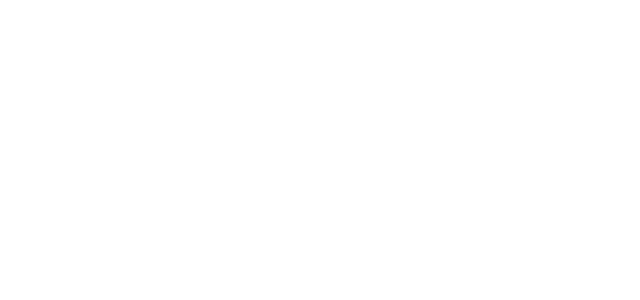
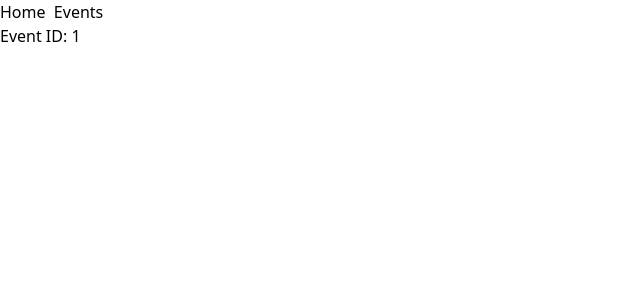
Before and after one commit to rust-jvm-go/nuxt3-app, a Nuxt app: page /events/1 in a window 1280 px wide. Before the commit this address had no page. Shown: the top 300 px of the page, without its empty margins (0-640 px from the left). Built offline with nearby package versions, Linux system fonts and the light colour scheme.

Commit message:
Added dynamic page route, links nav

```diff
--- a/app.vue
+++ b/app.vue
@@ -3,7 +3,17 @@
     <!-- <NuxtWelcome /> -->
     <!-- <h1 class="text-3xl font-bold underline">Hello Nuxt 3!</h1> -->
     <NuxtLayout>
+      <header>
+        <ul>
+          <li>
+            <NuxtLink to="/">Home</NuxtLink>&nbsp;
+            <NuxtLink to="events">Events</NuxtLink>
+          </li>
+        </ul>
+      </header>
       <NuxtPage />
     </NuxtLayout>
   </div>
 </template>
+<script setup lang="ts">
+</script>
--- /dev/null
+++ b/pages/events/[id].vue
@@ -0,0 +1,19 @@
+<template>
+  <h1 class="text-3xl font-bold underline">
+    Event ID: {{ $route.params.id }}
+  </h1>
+</template>
+
+<script setup>
+const nuxt = useNuxtApp();
+console.log(nuxt);
+/*
+export default {
+    name: "profile"
+}
+*/
+</script>
+
+<style scoped>
+
+</style>
--- a/pages/events.vue
+++ b/pages/events/index.vue
@@ -4,7 +4,7 @@
 
 <script>
 export default {
-    name: "events"
+  name: "events"
 }
 </script>
 
--- a/pages/index.vue
+++ b/pages/index.vue
@@ -1,10 +1,10 @@
 <template>
-    <h1 class="text-3xl font-bold underline">Index page</h1>
+  <h1 class="text-3xl font-bold underline">Index page</h1>
 </template>
 
 <script>
 export default {
-    name: "index"
+  name: "index"
 }
 </script>
 
```
